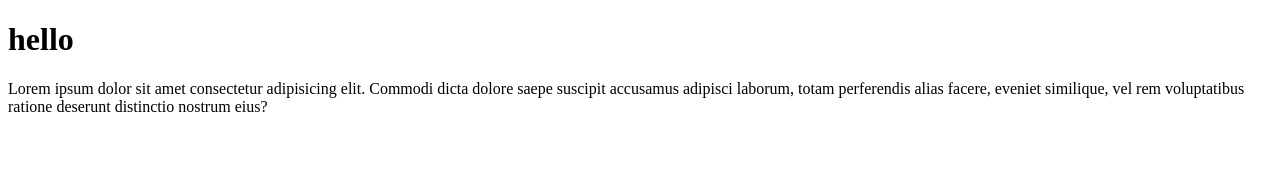
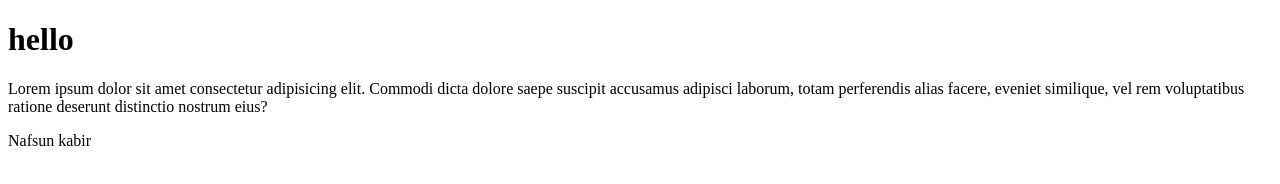
Before and after one commit to Nafsun-baust/first_project, a plain HTML site: page index.html in a window 1280 px wide. Drawn offline with Linux system fonts and the light colour scheme.

Commit message:
Update index.html

```diff
--- a/index.html
+++ b/index.html
@@ -9,6 +9,6 @@
 
     <h1>hello </h1>
     <p>Lorem ipsum dolor sit amet consectetur adipisicing elit. Commodi dicta dolore saepe suscipit accusamus adipisci laborum, totam perferendis alias facere, eveniet similique, vel rem voluptatibus ratione deserunt distinctio nostrum eius?</p>
-
+    <p>Nafsun kabir</p>
 </body>
 </html>
```
